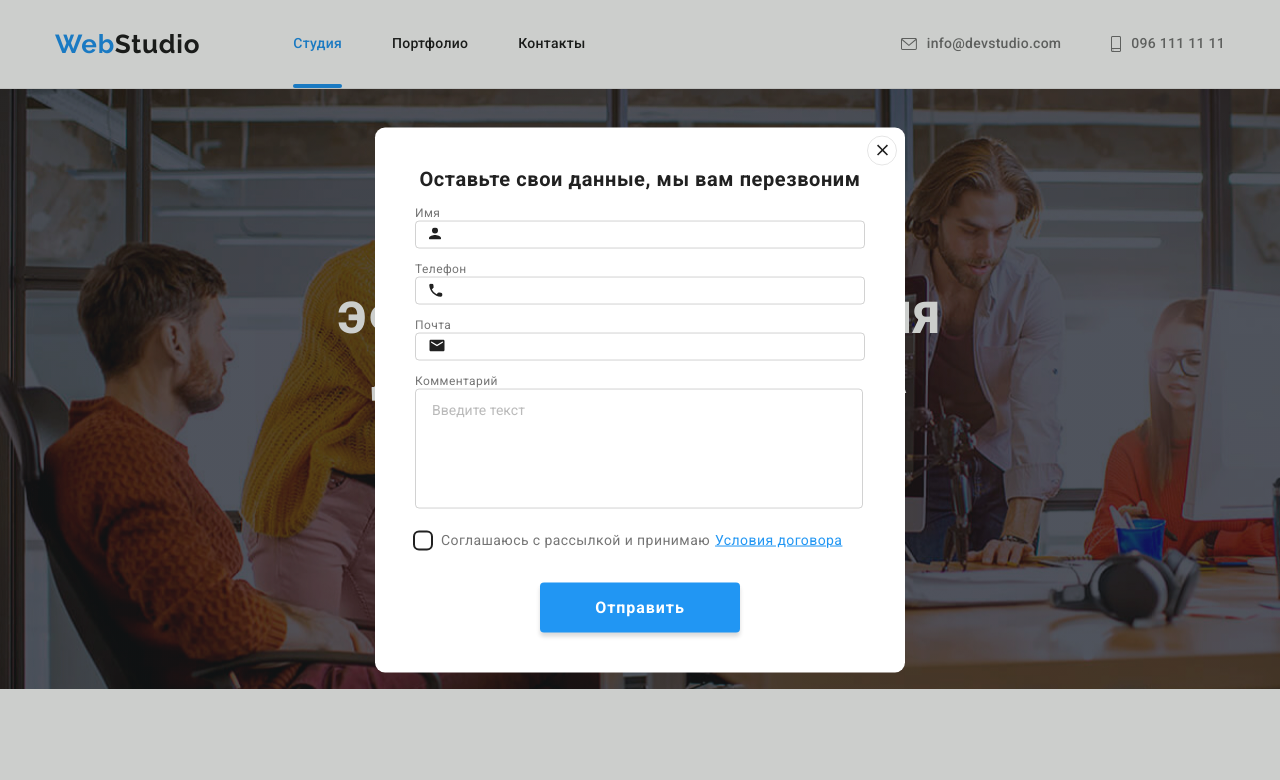
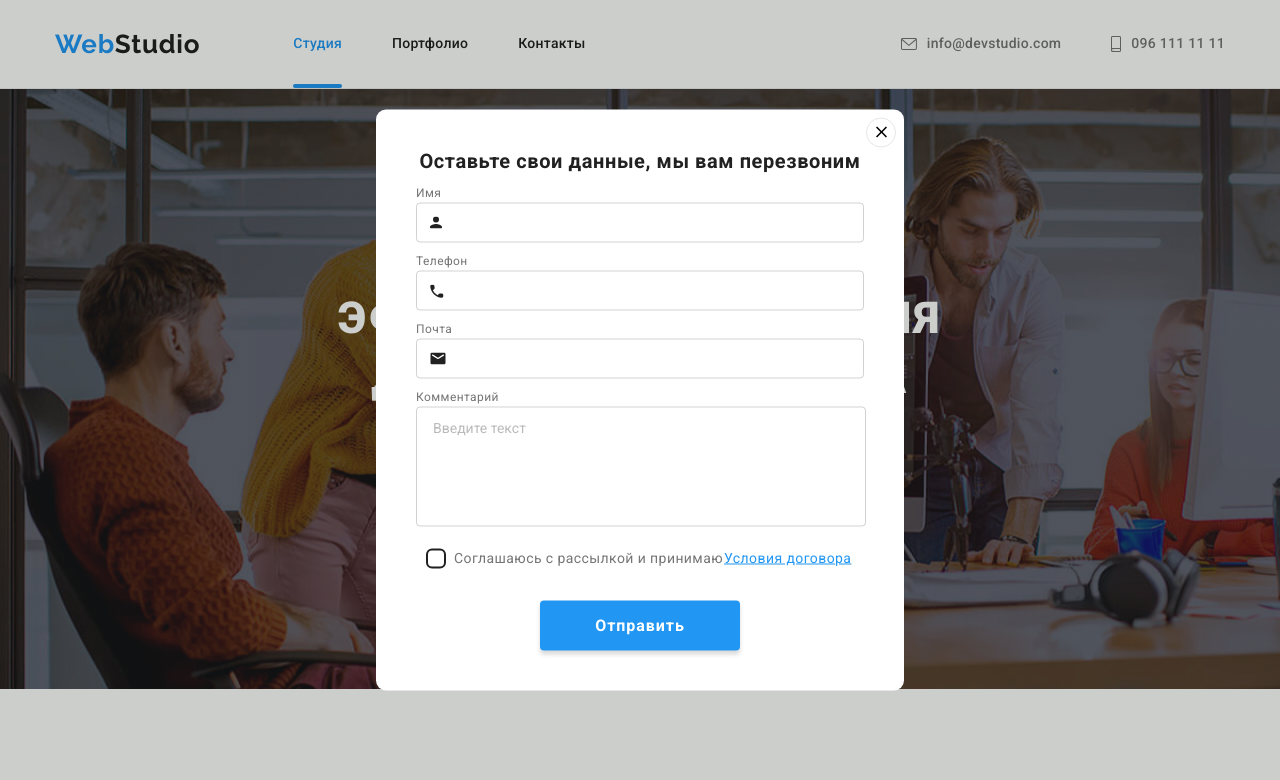
Before and after one commit to Kukovicya/goit-markup-hw-06, a plain HTML site: page index.html in a window 1280 px wide. Both pictures are taken after a click on the button "Заказать услугу". Shown: the top 780 px of the page. Drawn offline with nearby package versions, Linux system fonts and the light colour scheme.

Commit message:
popitka nomer dva

```diff
--- a/css/style.css
+++ b/css/style.css
@@ -715,11 +715,15 @@ footer li {
   top: 50%;
   left: 50%;
   transform: translate(-50%, -50%);
-  width: 530px;
-  min-height: 540px;
+  width: 528px;
+  min-height: 581px;
   background-color: #fff;
   border-radius: 10px;
-  padding: 40px;
+  /* padding: 40px; */
+}
+
+.modal-input {
+  margin: 40px;
 }
 .modal-btn {
   display: flex;
@@ -736,13 +740,17 @@ footer li {
   cursor: pointer;
   padding: 0;
 }
+.modal-btn:hover,
+.modal-btn:focus {
+  color: var(--accent-color);
+}
 .modal-close {
-  fill: var(--primary-text-color);
+  fill: currentColor;
 }
-.modal-close:hover,
+/* .modal-close:hover,
 .modal-close:focus {
   fill: var(--accent-color);
-}
+} */
 .is-hidden {
   visibility: none;
   opacity: 0;
@@ -775,7 +783,7 @@ footer li {
   position: absolute;
   top: 0;
   left: 0;
-  transform: translateY(-100%);
+  transform: translateY(-110%);
   font-size: 12px;
   line-height: 1.16;
   letter-spacing: 1%;
@@ -784,7 +792,7 @@ footer li {
   /* transition: transform 250ms ease-in, color 250ms ease-in; */
 }
 .contact-input {
-  height: 28px;
+  height: 40px;
   width: 100%;
   padding: 12px 0 12px 42px;
   background-color: transparent;
@@ -799,7 +807,7 @@ footer li {
 .contact-message {
   display: block;
   height: 120px;
-  width: 448px;
+  width: 450px;
   margin-bottom: 20px;
   padding: 12px 16px;
   color: var(--title-text-color);
@@ -816,7 +824,14 @@ footer li {
 .privacy {
   display: flex;
   align-items: center;
-  margin-bottom: 30px;
+  margin: 0 12px 30px;
+  /* font-family: Roboto; */
+  font-size: 14px;
+  /* font-style: normal; */
+  font-weight: 400;
+  line-height: 1, 7;
+  letter-spacing: 0.03em;
+  text-align: left;
 }
 .visually-hidden {
   position: absolute;
@@ -856,7 +871,7 @@ footer li {
 }
 
 .privacy-text {
-  margin-right: 5px;
+  margin-right: 1px;
   color: var(--title-text-color);
 }
 .privacy-link {
@@ -866,7 +881,7 @@ footer li {
 
 .icon-modal {
   position: absolute;
-  top: 7px;
+  top: 14px;
   left: 14px;
   fill: var(--primary-text-color);
   /* fill: currentColor; */
@@ -938,7 +953,10 @@ footer li {
   border: 1px solid #ffffff4d;
   border-radius: 4px;
   margin-right: 12px;
+  padding: 15px 16px;
+  color: var(--title-text-color);
 }
+
 .btn-subscribe {
   display: flex;
   justify-content: center;
--- a/index.html
+++ b/index.html
@@ -421,8 +421,9 @@
 <div class="subscribe">
   <span >Подпишитесь на рассылку</span>
   <form class="footer-form">
-    <label for="footer_mail"></label>
+    <label for="footer_mail">
     <input class="footer-input" type="email" name="email" id="footer_mail" placeholder="Email" >
+    </label>
     <button   class="btn-subscribe"  type="submit">
       Подписаться
     <svg class="icon-foot">
@@ -450,7 +451,7 @@
 <form class="contacts-form js-form" autocomplete="off">
 
     <div class="field">
-      <input class="contact-input" type="text" id="name" placeholder=" "/>
+      <input class="contact-input" type="text" name="name" id="name" placeholder=" "/>
        <svg class="icon-team icon-modal">
         <use href="./images/icons.svg#icon-people"></use>
       </svg>
@@ -458,14 +459,14 @@
       <label class="contact-label" for="name"> Имя </label>
     </div>
     <div class="field">
-      <input class="contact-input" type="tel" id="phone" placeholder=" " />
+      <input class="contact-input" type="tel" name="phone" id="phone" placeholder=" " />
       <svg class="icon-team icon-modal">
         <use href="./images/icons.svg#icon-call"></use>
       </svg>
       <label class="contact-label" for="phone"> Телефон </label>
     </div>
     <div class="field">
-      <input class="contact-input" type="email" id="email" placeholder=" " />
+      <input class="contact-input" type="email" name="email" id="email" placeholder=" " />
       <svg class=" icon-team icon-modal">
         <use href="./images/icons.svg#icon-send"></use>
       </svg>
@@ -476,7 +477,7 @@
   <label class="contact-label" for="message">Комментарий</label>
     </div>
   <label class="privacy">
-    <input class="visually-hidden checkbox" type="checkbox" name="" id="" />
+    <input class="visually-hidden checkbox" type="checkbox" name="checkbox" id="" />
     <span class="privacy-checkbox">
       <svg class="icon-team">
         <use href="./images/icons.svg#icon-tick"></use>
```
